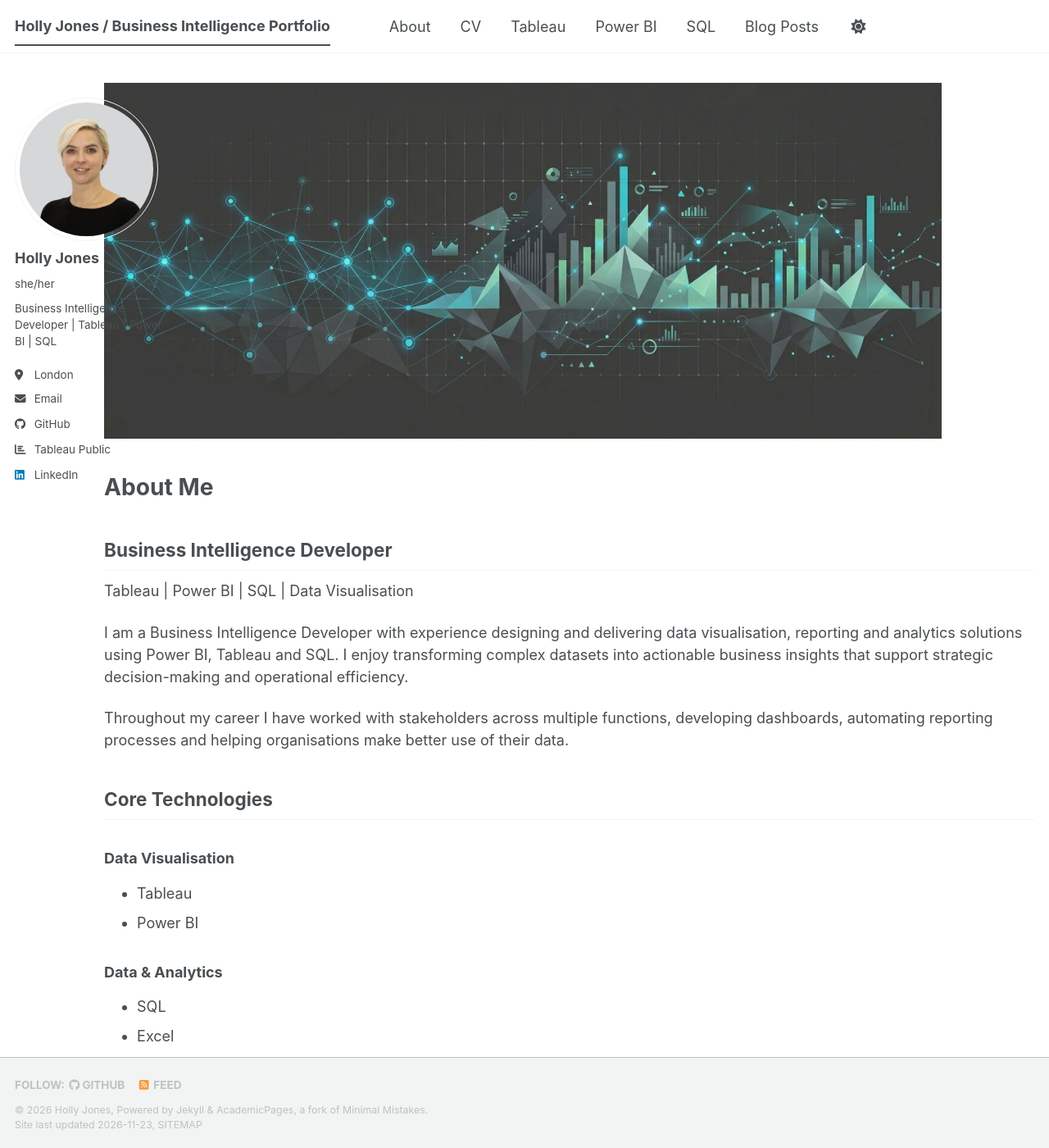
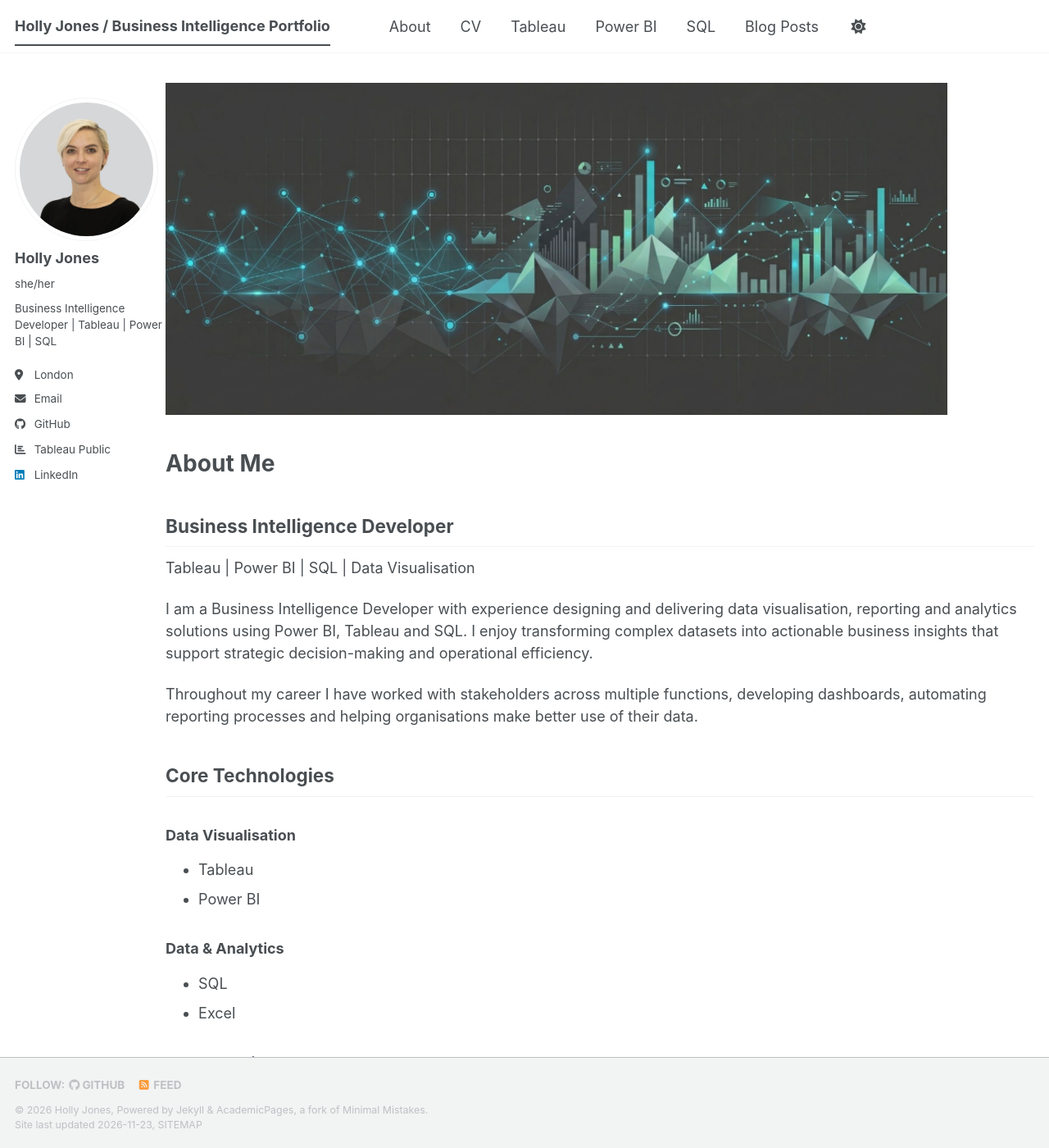
Before and after one commit to hjones87/hjones87.github.io, a Jekyll site: the page built from _pages/about.md, in a window 1280 px wide and 1400 px high. Shown: the whole window at 82% size. Built offline with Jekyll 4.4.1, drawn with Linux system fonts in a browser that asks for light colours; a script bundle is joined from its source files by our own code; a style sheet for code colours, icons or effects is not loaded.

Commit message:
Add left padding to .page__inner-wrap
Add left padding to the inner wrap of the page layout.

```diff
--- a/_sass/layout/_page.scss
+++ b/_sass/layout/_page.scss
@@ -25,6 +25,8 @@
 
   .page__inner-wrap {
     @include full();
+
+    padding-left: 75px;
 
     .page__content,
     .page__meta,
```
